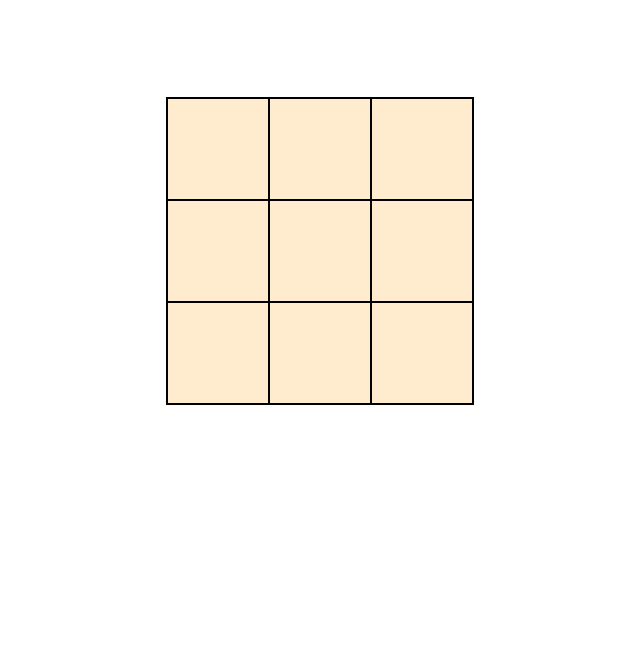
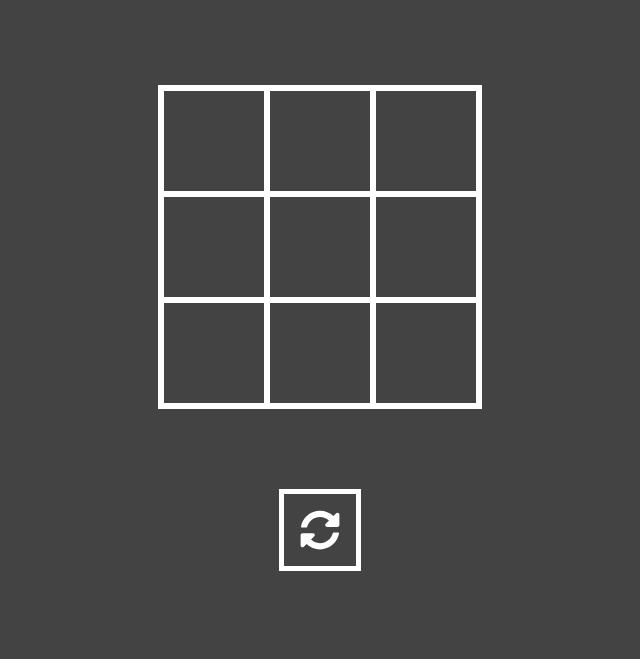
Before and after one commit to dominikdobos/mvc_tictactoe, a plain HTML site: page index.html in a window 1280 px wide. Shown: the part 157-816 px from the top of the page, without its empty margins (320-960 px from the left). Drawn offline with nearby package versions, Linux system fonts and the light colour scheme.

Commit message:
refresh + css

```diff
--- a/controller/Controller.js
+++ b/controller/Controller.js
@@ -7,7 +7,7 @@ export default class Controller {
   constructor() {
     this.#MODELL = new Modell();
     this.#JATEKTER = $(".jatekter");
-    new Jatekter(this.#JATEKTER, 9, this.#MODELL.getLEPESEK());
+    new Jatekter(this.#JATEKTER, this.#MODELL.getLEPESEK());
     this.kivalaszt();
   }
 
@@ -20,7 +20,7 @@ export default class Controller {
 
       this.#MODELL.setSzamlalo(szamlalo);
 
-      new Jatekter(this.#JATEKTER, 9, this.#MODELL.getLEPESEK());
+      new Jatekter(this.#JATEKTER, this.#MODELL.getLEPESEK());
     });
   }
 }
--- a/css/style.css
+++ b/css/style.css
@@ -1,20 +1,56 @@
+@import url("https://fonts.googleapis.com/css2?family=Press+Start+2P&display=swap");
+
+body {
+  font-family: "Press Start 2P", system-ui;
+  color: white;
+  background-color: #434343;
+  -webkit-user-select: none; /* Safari */
+  -moz-user-select: none; /* Firefox */
+  -ms-user-select: none; /* IE10+/Edge */
+  user-select: none; /* Standard */
+}
+
 main {
   height: 100vh;
   display: flex;
+  flex-direction: column;
   align-items: center;
-  justify-content: center;
+  justify-content: space-evenly;
+}
+
+button {
+  background-color: #434343;
+  border: 5px solid white;
+  color: white;
+  padding: 1rem;
 }
 
 .jatekter {
   display: grid;
   grid-template-columns: repeat(3, max-content);
   grid-template-rows: repeat(3, max-content);
-  border: 1px solid black;
+  border: 3px solid white;
 }
 
 .mezo {
-  background-color: blanchedalmond;
-  border: 1px solid black;
+  border: 3px solid white;
   min-width: 100px;
   min-height: 100px;
+  display: flex;
+  align-items: center;
+  justify-content: center;
+  font-size: 180%;
 }
+
+.mezo:hover,
+button:hover {
+  background-color: #272727;
+}
+
+.kivalasztott {
+  background-color: #393939;
+}
+
+.kivalasztott:hover {
+  background-color: #393939;
+}
--- a/index.html
+++ b/index.html
@@ -13,7 +13,21 @@
   </head>
   <body>
     <main>
+      <h1>Tic-Tac-Toe</h1>
       <section class="jatekter"></section>
+      <button onclick="location.reload()">
+        <?xml version="1.0" ?><svg
+          viewBox="0 0 512 512"
+          height="40"
+          width="40"
+          fill="white"
+          xmlns="http://www.w3.org/2000/svg"
+        >
+          <path
+            d="M370.72 133.28C339.458 104.008 298.888 87.962 255.848 88c-77.458.068-144.328 53.178-162.791 126.85-1.344 5.363-6.122 9.15-11.651 9.15H24.103c-7.498 0-13.194-6.807-11.807-14.176C33.933 94.924 134.813 8 256 8c66.448 0 126.791 26.136 171.315 68.685L463.03 40.97C478.149 25.851 504 36.559 504 57.941V192c0 13.255-10.745 24-24 24H345.941c-21.382 0-32.09-25.851-16.971-40.971l41.75-41.749zM32 296h134.059c21.382 0 32.09 25.851 16.971 40.971l-41.75 41.75c31.262 29.273 71.835 45.319 114.876 45.28 77.418-.07 144.315-53.144 162.787-126.849 1.344-5.363 6.122-9.15 11.651-9.15h57.304c7.498 0 13.194 6.807 11.807 14.176C478.067 417.076 377.187 504 256 504c-66.448 0-126.791-26.136-171.315-68.685L48.97 471.03C33.851 486.149 8 475.441 8 454.059V320c0-13.255 10.745-24 24-24z"
+          />
+        </svg>
+      </button>
     </main>
   </body>
 </html>
--- a/modell/Modell.js
+++ b/modell/Modell.js
@@ -1,4 +1,4 @@
-export default class Model {
+export default class Modell {
   #LEPESEK;
   #szamlalo;
 
--- a/view/Jatekter.js
+++ b/view/Jatekter.js
@@ -2,19 +2,17 @@ import Mezo from "./Mezo.js";
 
 export default class Jatekter {
   #szuloElem;
-  #meret;
   #LISTA;
 
-  constructor(szuloElem, meret, LISTA) {
+  constructor(szuloElem, LISTA) {
     this.#szuloElem = szuloElem;
-    this.#meret = meret;
     this.#LISTA = LISTA;
     this.JatekterGeneral();
   }
 
   JatekterGeneral() {
     this.#szuloElem.empty();
-    for (let index = 0; index < this.#meret; index++) {
+    for (let index = 0; index < 9; index++) {
       new Mezo(this.#szuloElem, index, this.#LISTA[index]);
     }
     console.log(this.#LISTA);
--- a/view/Mezo.js
+++ b/view/Mezo.js
@@ -15,8 +15,12 @@ export default class Mezo {
   }
 
   mezoMegjelenit() {
+    let classNev = "mezo";
+    if (this.#jel) {
+      classNev += " kivalasztott";
+    }
     let txt = `
-    <div class='mezo'>${this.#jel}</div>
+    <div class='${classNev}'>${this.#jel}</div>
     `;
     this.#szuloElem.append(txt);
   }
```
